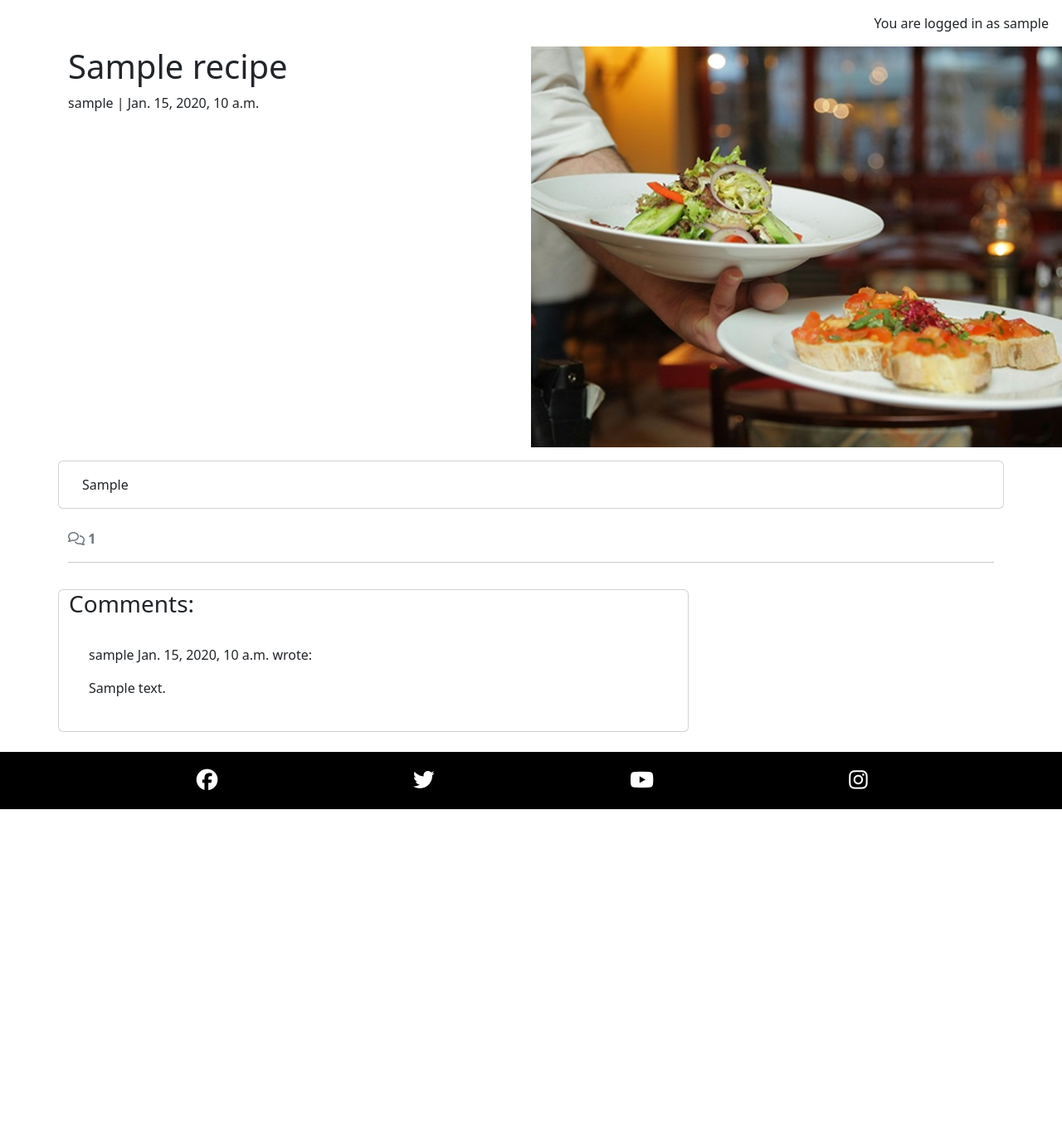
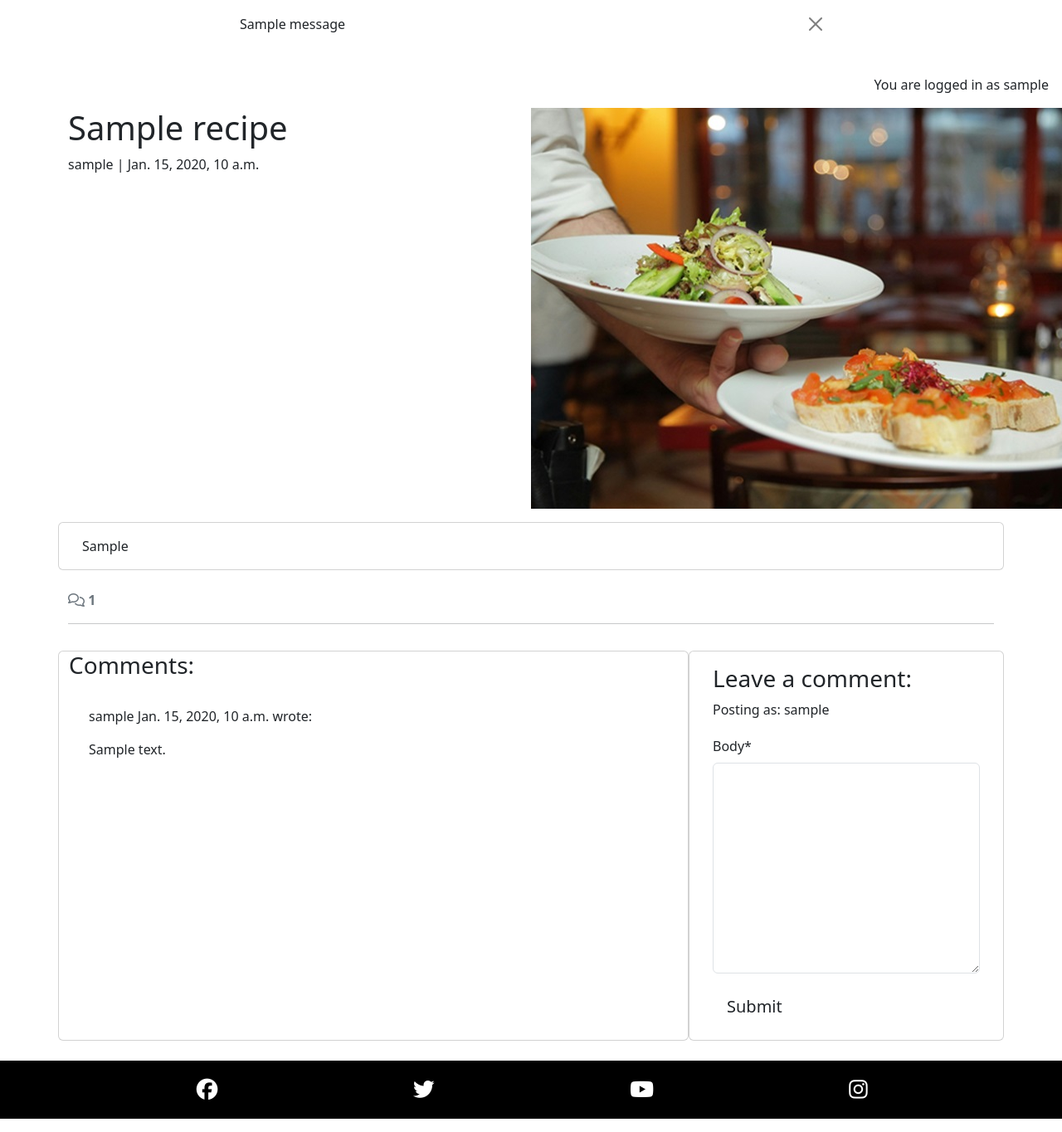
Before and after one commit to Jem212Mac/the-gabby-gourmand, a Django app: a page that uses templates/base.html in a window 1280 px wide; the page is wider, and only the part inside the window is pictured. Shown: the part 57-1421 px from the top of that part at 83% size. Before the commit the page ends 1032 px from the top of that part, so only its background shows below. Run offline with Django 4.2, Linux system fonts and the light colour scheme; a user stored in the database is signed in; tables that the repository leaves empty hold one stand-in row (values such as "Sample post"); one stand-in notice (Sample message) is shown; some libraries are stand-ins or nearby versions.

Commit message:
feat: Add functionality to add comments when logged in but not as a superuser

```diff
--- /dev/null
+++ b/blog/forms.py
@@ -0,0 +1,8 @@
+from .models import Comment
+from django import forms
+
+
+class CommentForm(forms.ModelForm):
+    class Meta:
+        model = Comment
+        fields = ('body',)
--- a/blog/templates/blog/food_detail.html
+++ b/blog/templates/blog/food_detail.html
@@ -1,5 +1,6 @@
 {% extends 'base.html' %} {% block content %}
 {% load static %}
+{% load crispy_forms_tags %}
 
 <div class="masthead">
     <div class="container">
@@ -69,6 +70,24 @@
         {% endfor %}
       </div>
     </div>
+    <!-- Create New Comments -->
+    <div class="col-md-4 card mb-4 mt-3">
+        <div class="card-body">
+          {% if user.is_authenticated %}
+          <h3>Leave a comment:</h3>
+          <p>Posting as: {{ user.username }}</p>
+          <form id="commentForm" method="post"
+            style="margin-top: 1.3em;">
+            {{ comment_form | crispy }}
+            {% csrf_token %}
+            <button id="submitButton" type="submit"
+              class="btn btn-signup btn-lg">Submit</button>
+          </form>
+          {% else %}
+          <p>Log in to leave a comment</p>
+          {% endif %}
+        </div>
+      </div>
   </div>
 </div>
 
--- a/blog/views.py
+++ b/blog/views.py
@@ -1,6 +1,8 @@
 from django.shortcuts import render, get_object_or_404
 from django.views import generic
+from django.contrib import messages
 from .models import Review, Recipe, Comment
+from .forms import CommentForm
 
 
 # Create your views here.
@@ -35,12 +37,28 @@ def food_detail(request, slug):
     comments = recipe.comments.all().order_by("-created_on")
     comment_count = recipe.comments.filter(approved=True).count()
 
+    if request.method == "POST":
+        print('request.POST', request.POST)
+        comment_form = CommentForm(data=request.POST)
+        if comment_form.is_valid():
+            comment = comment_form.save(commit=False)
+            comment.author = request.user
+            comment.recipe = recipe
+            comment.save()
+            messages.add_message(
+                request, messages.SUCCESS,
+                'Comment submitted and awaiting approval'
+    )
+
+    comment_form = CommentForm()
+
     return render(
         request,
         "blog/food_detail.html",
         {"recipe": recipe,
         "comments": comments,
-        "comment_count": comment_count,},
+        "comment_count": comment_count,
+        "comment_form": comment_form,},
     )
 
 def cocktail_detail(request, slug):
@@ -49,10 +67,25 @@ def cocktail_detail(request, slug):
     comments = recipe.comments.all().order_by("-created_on")
     comment_count = recipe.comments.filter(approved=True).count()
 
+    if request.method == "POST":
+        comment_form = CommentForm(data=request.POST)
+        if comment_form.is_valid():
+            comment = comment_form.save(commit=False)
+            comment.author = request.user
+            comment.recipe = recipe
+            comment.save()
+            messages.add_message(
+                request, messages.SUCCESS,
+                'Comment submitted and awaiting approval'
+    )
+
+    comment_form = CommentForm()
+
     return render(
         request,
         "blog/cocktail_detail.html",
         {"recipe": recipe,
         "comments": comments,
-        "comment_count": comment_count,},
+        "comment_count": comment_count,
+        "comment_form": comment_form,},
     )
--- a/requirements.txt
+++ b/requirements.txt
@@ -1,7 +1,9 @@
 asgiref==3.8.1
+crispy-bootstrap5==0.7
 dj-database-url==0.5.0
 Django==4.2.11
 django-allauth==0.57.2
+django-crispy-forms==2.1
 django-summernote==0.8.20.0
 gunicorn==20.1.0
 oauthlib==3.2.2
--- a/templates/base.html
+++ b/templates/base.html
@@ -73,6 +73,22 @@
             </ul>
     </header>
 
+    <!-- display Django messages -->
+    <div class="container">
+        <div class="row">
+            <div class="col-md-8 offset-md-2">
+                {% for message in messages %}
+                <div class="alert {{ message.tags }} alert-dismissible
+                    fade show" id="msg" role="alert">
+                    {{ message | safe }}
+                    <button type="button" class="btn-close"
+                    data-bs-dismiss="alert" aria-label="Close"></button>
+                </div>
+                {% endfor %}
+            </div>
+        </div>
+    </div>
+
     <main class="flex-shrink-0 main-bg">
         {% if user.is_authenticated %}
         <p class="text-end m-3">You are logged in as {{ user }}</p>
```
Also changed, not shown: blog/templates/blog/cocktail_detail.html (+23 -5 lines), gabbygourmand/settings.py (+6 -1 lines).
